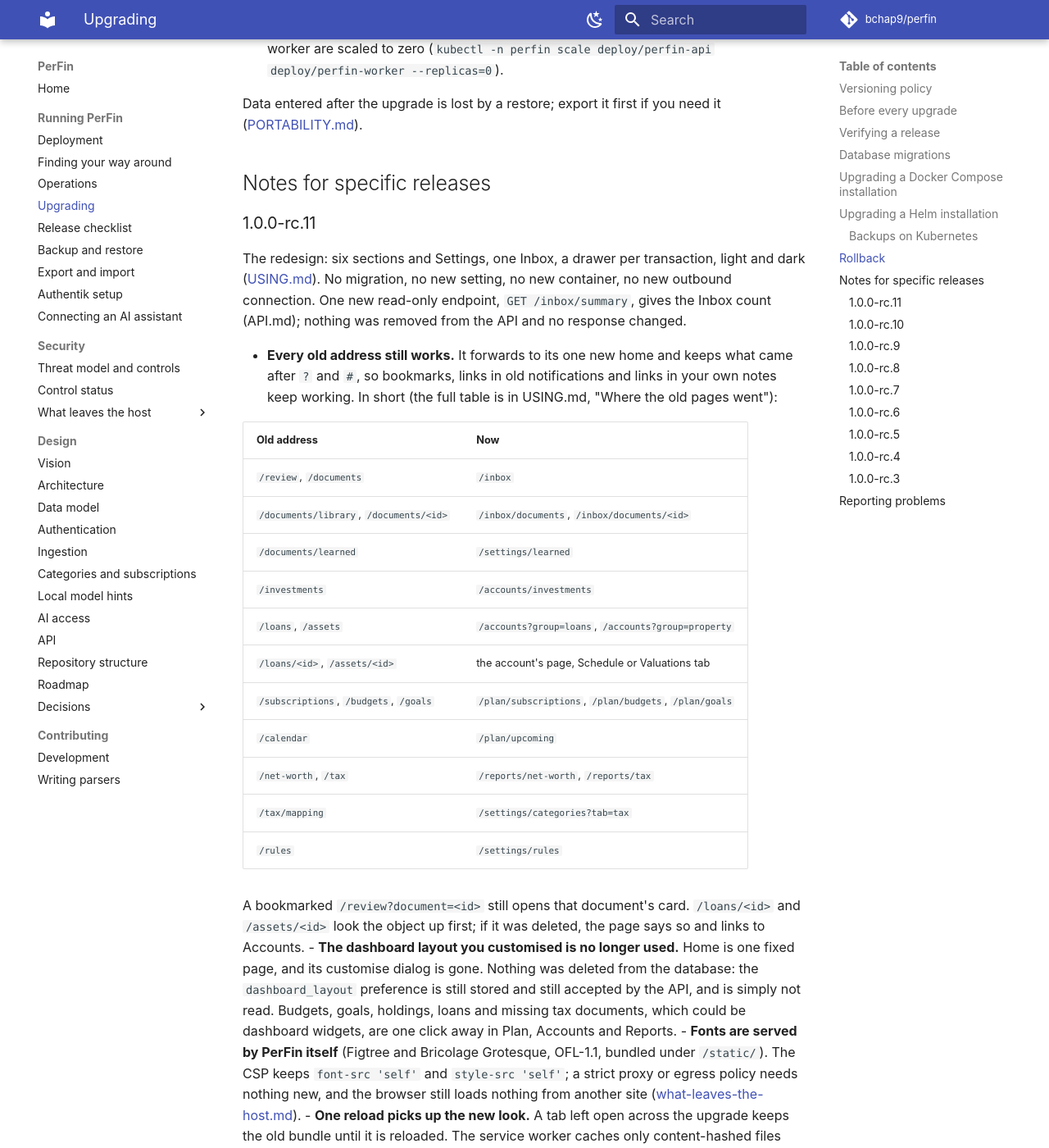
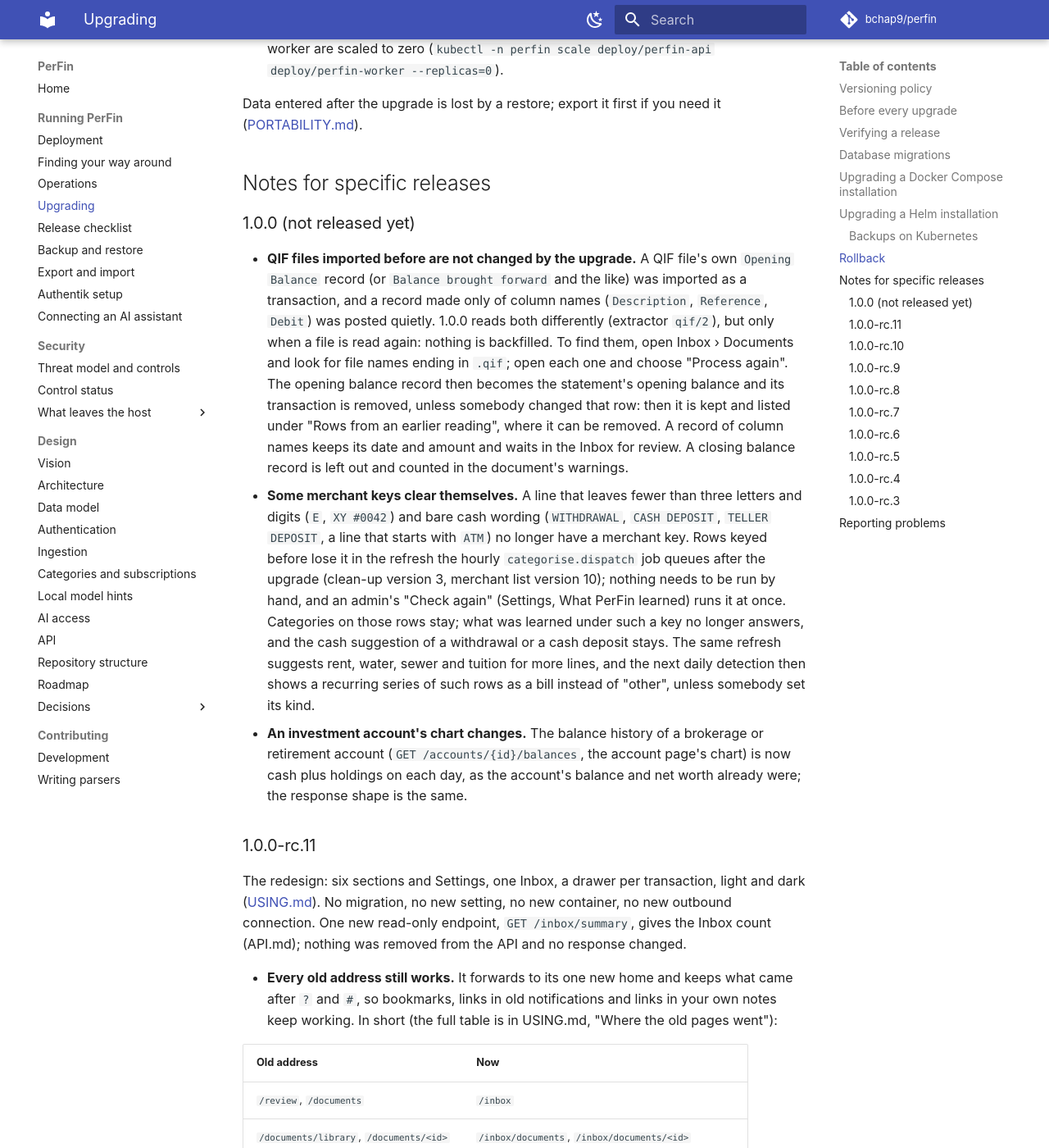
Before and after one commit to Bchap9/PerFin, an MkDocs documentation site: the page built from docs/UPGRADING.md, in a window 1280 px wide and 1400 px high, scrolled down 6491 px. Shown: the whole window at 82% size. Built offline with MkDocs 1.6.1 and Material for MkDocs 9.7.7, drawn with Linux system fonts in a browser that asks for light colours; comment, search, counter and statistics services are not loaded.

Commit message:
docs: the 1.0.0 upgrade note and a CSV's header and balance rows
docs/UPGRADING.md gets a 1.0.0 (not released yet) note: QIF files
imported before change only on "Process again" (no backfill; how to find
them), merchant keys under three letters and bare cash wording clear
themselves in the refresh the hourly categorise.dispatch queues, and an
investment account's chart is now cash plus holdings. docs/INGESTION.md
states the CSV rule for a repeated header row and a balance row and the
header_rows and balance_rows counts of the import summary.

Co-Authored-By: Claude Opus 5.5 <noreply@anthropic.com>
Claude-Session: https://claude.ai/code/session_01HRK1FXsJCfeh3aUokzUEVJ

```diff
--- a/docs/UPGRADING.md
+++ b/docs/UPGRADING.md
@@ -297,6 +297,40 @@ Data entered after the upgrade is lost by a restore; export it first if you
 need it ([PORTABILITY.md](PORTABILITY.md)).
 
 ## Notes for specific releases
+
+### 1.0.0 (not released yet)
+
+- **QIF files imported before are not changed by the upgrade.** A QIF
+  file's own `Opening Balance` record (or `Balance brought forward` and the
+  like) was imported as a transaction, and a record made only of column
+  names (`Description`, `Reference`, `Debit`) was posted quietly. 1.0.0
+  reads both differently (extractor `qif/2`), but only when a file is read
+  again: nothing is backfilled. To find them, open Inbox › Documents and
+  look for file names ending in `.qif`; open each one and choose "Process
+  again". The opening balance record then becomes the statement's opening
+  balance and its transaction is removed, unless somebody changed that
+  row: then it is kept and listed under "Rows from an earlier reading",
+  where it can be removed. A record of column names keeps its date and
+  amount and waits in the Inbox for review. A closing balance record is
+  left out and counted in the document's warnings.
+- **Some merchant keys clear themselves.** A line that leaves fewer than
+  three letters and digits (`E`, `XY #0042`) and bare cash wording
+  (`WITHDRAWAL`, `CASH DEPOSIT`, `TELLER DEPOSIT`, a line that starts with
+  `ATM`) no longer have a merchant key. Rows keyed before lose it in the
+  refresh the hourly `categorise.dispatch` job queues after the upgrade
+  (clean-up version 3, merchant list version 10); nothing needs to be run
+  by hand, and an admin's "Check again" (Settings, What PerFin learned)
+  runs it at once. Categories on those rows stay; what was learned under such a key
+  no longer answers, and the cash suggestion of a withdrawal or a cash
+  deposit stays. The same refresh suggests rent, water, sewer and tuition
+  for more lines, and the next daily detection then shows a recurring
+  series of such rows as a bill instead of "other", unless somebody set
+  its kind.
+- **An investment account's chart changes.** The balance history of a
+  brokerage or retirement account (`GET /accounts/{id}/balances`, the
+  account page's chart) is now cash plus holdings on each day, as the
+  account's balance and net worth already were; the response shape is the
+  same.
 
 ### 1.0.0-rc.11
 
```
Also changed, not shown: docs/INGESTION.md (+14 -1 lines).
